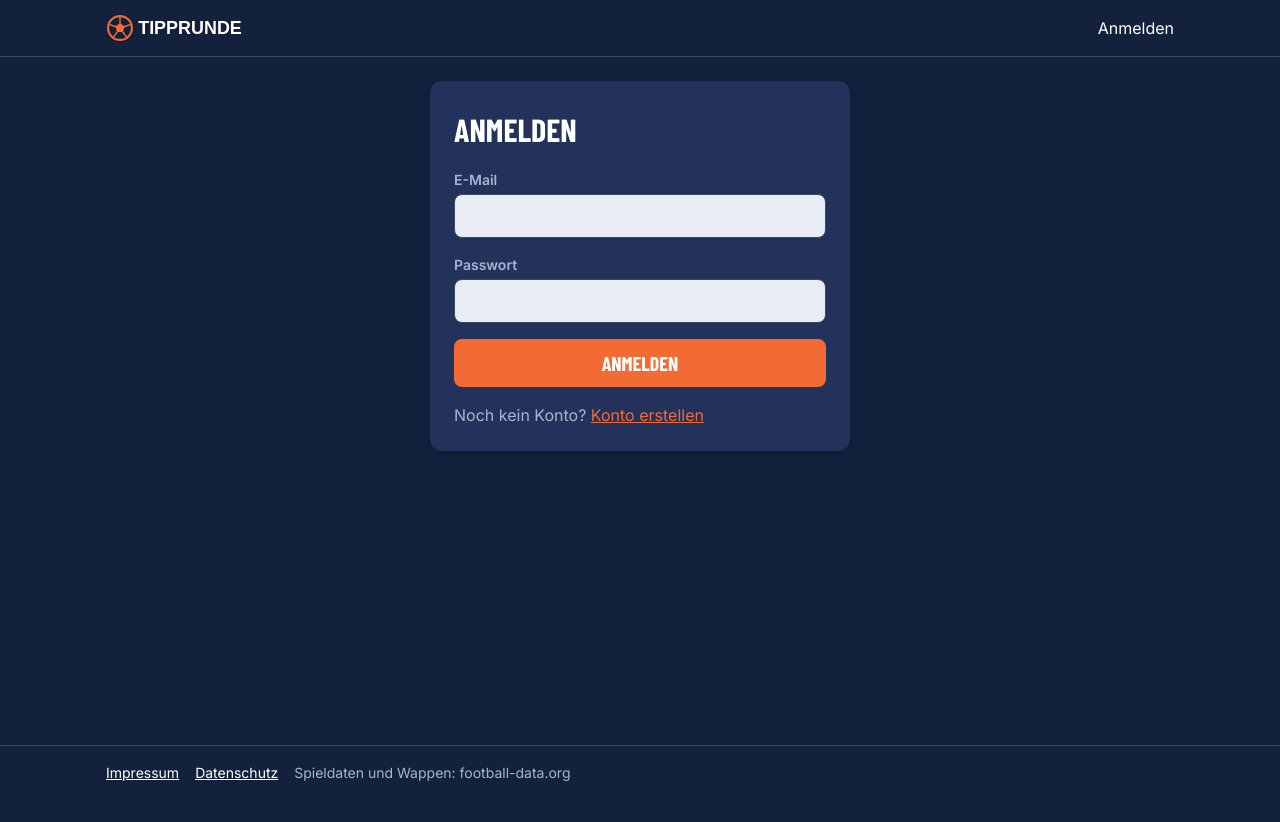
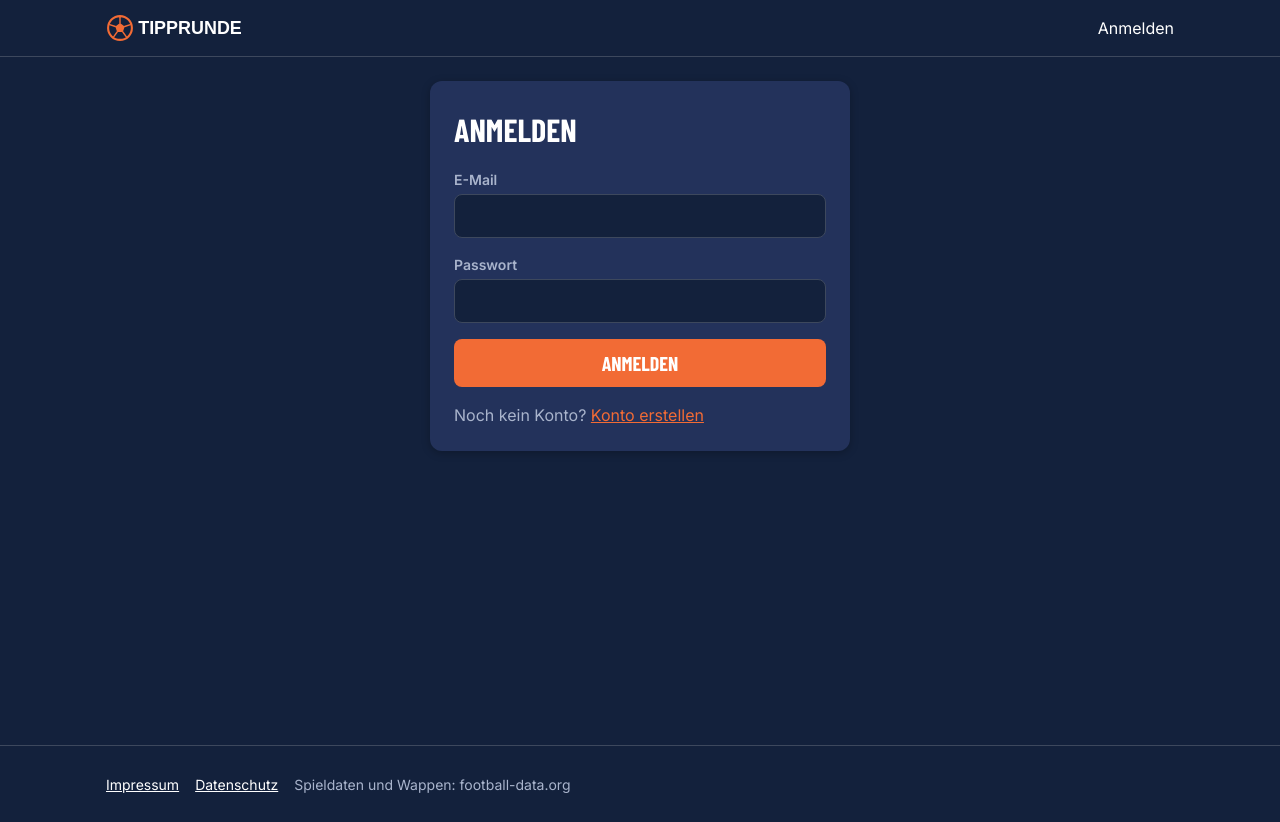
Before and after one commit to tipprunde-team/tipprunde-spa, an Angular app: page /login in a window 1280 px wide. Before the commit the page ends 800 px from the top, so only its background shows below. Built offline with nearby package versions, Linux system fonts and the light colour scheme.

Commit message:
style(spa): Eingabefelder und Touch-Flächen an den Styleguide der MPA angleichen

```diff
--- a/src/app/app.css
+++ b/src/app/app.css
@@ -70,3 +70,20 @@
     display: none;
   }
 }
+
+/* Touch-Flächen mind. 44 px wie in der MPA (Logo und Links in der Fußzeile) */
+.logo {
+  display: inline-flex;
+  align-items: center;
+  min-height: 44px;
+}
+
+.footer-row {
+  align-items: center;
+}
+
+.footer-row a {
+  display: inline-flex;
+  align-items: center;
+  min-height: 44px;
+}
--- a/src/styles.css
+++ b/src/styles.css
@@ -255,3 +255,18 @@ a {
 .hint {
   margin-top: var(--space-4);
 }
+
+/* Abgleich mit dem Styleguide der MPA (F-MG-4): Eingabefelder dunkel wie in style.css */
+.input {
+  color: var(--color-text);
+  background: var(--color-bg);
+}
+
+.input::placeholder {
+  color: var(--color-text-muted);
+  opacity: 0.7;
+}
+
+.input:focus {
+  border-color: var(--color-accent);
+}
```
